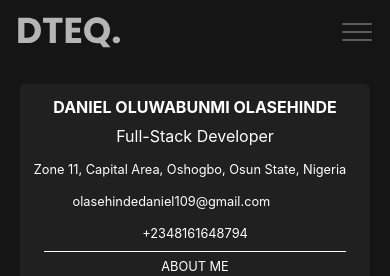
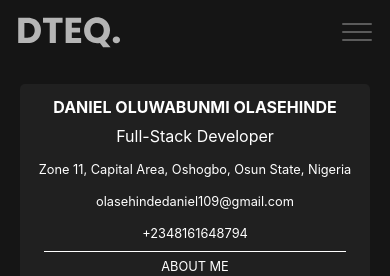
Before and after one commit to DTEQ46/Nport, a Next.js app: page /resume in a window 390 px wide. Shown: the top 276 px of the page. Built offline with nearby package versions, Linux system fonts and the light colour scheme.

Commit message:
adjustment 6

```diff
--- a/styles/Resume.module.css
+++ b/styles/Resume.module.css
@@ -29,7 +29,7 @@ color: #fff;
     height: 15px;
     padding-right: 5px;
     margin-right: 5px;
-    min-width: 15rem;
+    min-width: 12rem;
 }
 
 @media(max-width:885px){
@@ -39,6 +39,8 @@ color: #fff;
     .address,.gmail{
         border: none;
         height: 2rem;
+        margin: 0;
+        padding: 0;
     }
     .name{
         font-size: 1rem;
```
